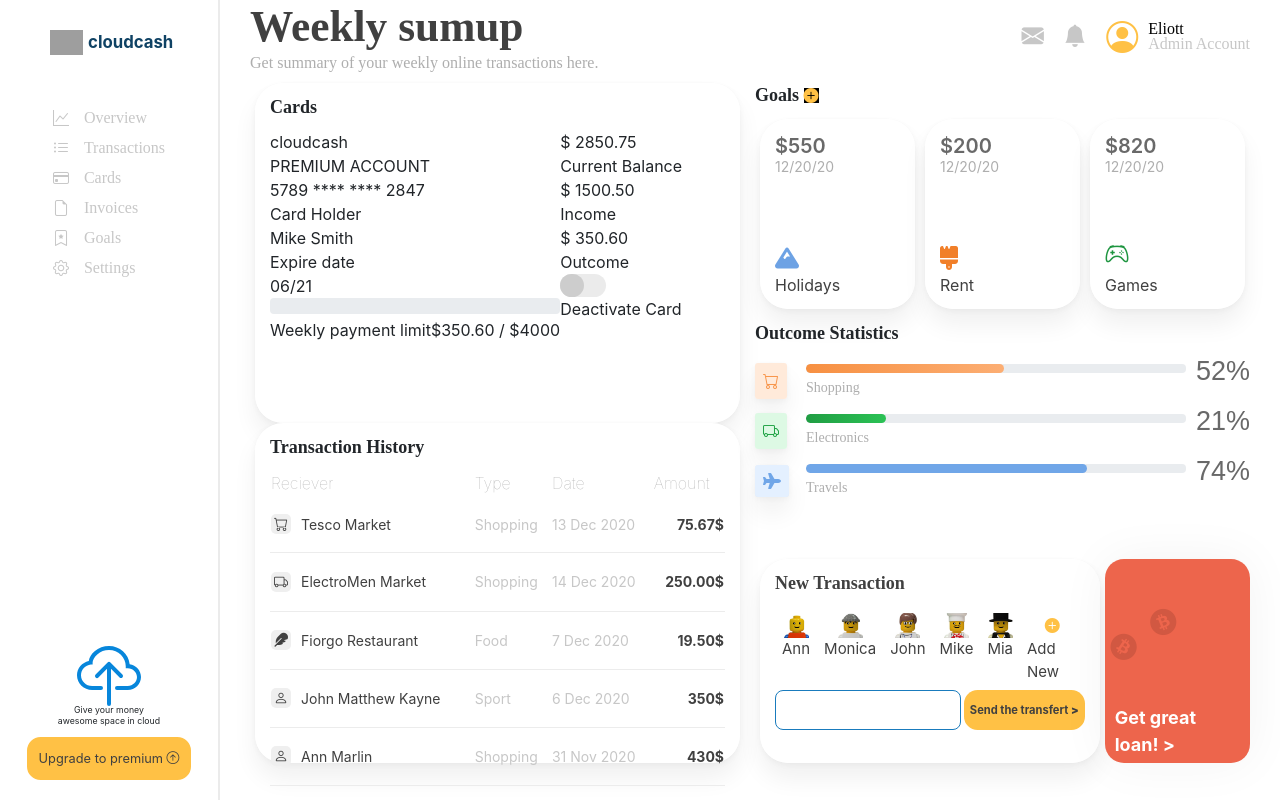
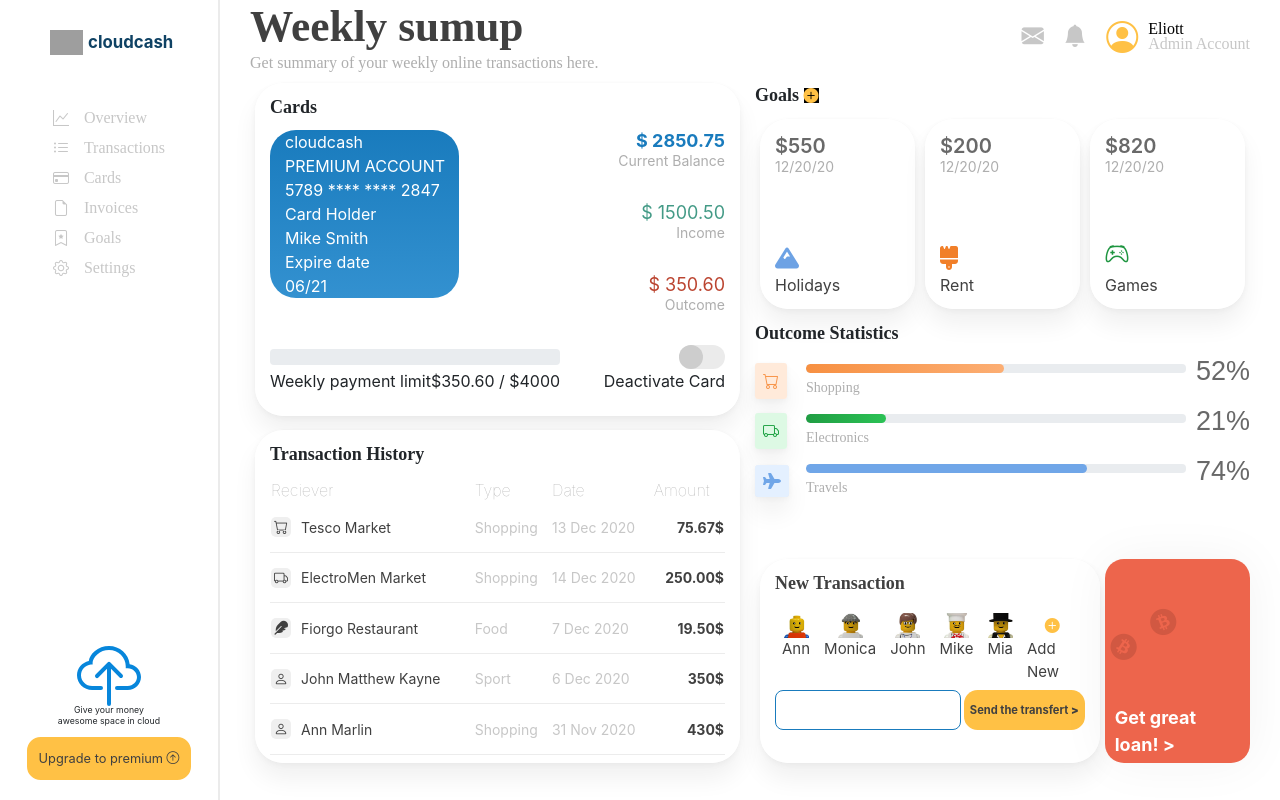
Before and after one commit to eliott11/trainingvue, a Vue app: page / in a window 1280 px wide. Built offline with nearby package versions, Linux system fonts and the light colour scheme; grey boxes are pictures that could not be loaded; a web font is replaced by a local one.

Commit message:
add css cards
add css cards+ name content

```diff
--- a/src/components/Cards.vue
+++ b/src/components/Cards.vue
@@ -80,17 +80,13 @@ export default {
 .content-card {
   margin-bottom: 15px;
   display: flex;
-  height: 100%;
-}
-/*
-.content-card {
-  display: grid;
-  grid-template-rows: 30px 70% 15%;
+  height: 85%;
+  justify-content: space-between;
 }
 .top-info {
   display: flex;
+  flex-direction: column;
   justify-content: space-between;
-  color: #ffffff;
 }
 .card-user {
   display: flex;
@@ -99,11 +95,14 @@ export default {
   width: 65%;
   background: linear-gradient(180deg, #197BBD 0%, #3391D0 100%);
   border-radius: 26px;
+  color: #ffffff;
 }
+
+
 .card-account, .card-number, .bot-card {
   margin-left: 15px;
 }
-Stats card right
+/* Stats card right */
 .balance {
   color: #197BBD;
 }
@@ -125,12 +124,13 @@ Stats card right
   font-size: 14px;
   line-height: 17px;
 }
-
 .card-stats {
   display: flex;
   flex-direction: column;
   justify-content: space-between;
+  align-items: flex-end;
 }
+
 .card-stats, .btn-desactivate {
   text-align: end;
 }
@@ -138,7 +138,7 @@ Stats card right
   display: flex;
   flex-direction: column;
   justify-content: center;
-} */
+}
 .btn-ext {
   background: #EBEBEB;
   border-radius: 13.617px;
--- a/src/components/Content.vue
+++ b/src/components/Content.vue
@@ -22,7 +22,7 @@ import Stats from '@/components/Stats.vue'
 import NewTransaction from '@/components/NewTransaction.vue'
 
 export default {
-  name: 'PageContent',
+  name: 'Content',
   components: {
     Cards,
     TransactionHistory,
@@ -54,7 +54,7 @@ export default {
     /* grid-template-rows: 1fr 1fr 1fr; */
   }
   .cards-content, .transhisto-content { /* content left height */
-    height: 50%;
+    height: 49%;
   }
   .pricing-content, .stats-content { /* content right height */
     height: 35%;
--- a/src/components/TransactionHistory.vue
+++ b/src/components/TransactionHistory.vue
@@ -1,5 +1,5 @@
 <template>
-    <section class="transactionhistory block-shadow">
+    <section class="transactionHistory block-shadow">
         <h4>Transaction History</h4>
         <table> <!--- table --->
             <thead> <!--- head table--->
@@ -56,7 +56,7 @@ export default {
 <style scoped>
 table { /* table */
     width:-webkit-fill-available;
-    height: 100%;
+    height: 90%;
 }
 th { /* head table */
     text-align: start;
```
